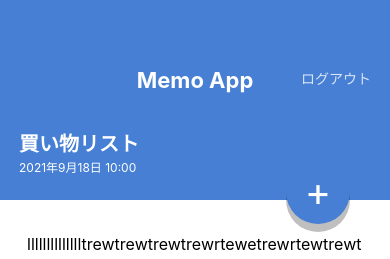
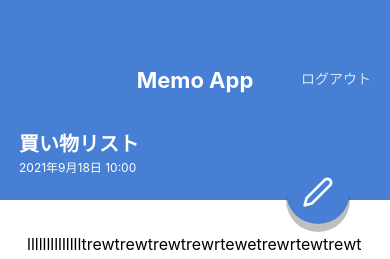
Before and after one commit to tomoaki1031/MemoApp2, a React Native app: screen /MemoList in a window 390 px wide. Shown: the top 259 px of the page. Built offline with nearby package versions, Linux system fonts and the light colour scheme.

Commit message:
Install @expo/vector-icons

```diff
--- a/App.jsx
+++ b/App.jsx
@@ -1,7 +1,7 @@
 import React from 'react';
 
 import MemoDetailScreen from './src/screens/MemoDetailsScreen';
-import MemoListScreen from './src/screens/MemoListScreen';
+// import MemoListScreen from './src/screens/MemoListScreen';
 
 export default function App() {
   return (
--- a/package.json
+++ b/package.json
@@ -8,6 +8,7 @@
     "eject": "expo eject"
   },
   "dependencies": {
+    "@expo/vector-icons": "^12.0.5",
     "expo": "~42.0.1",
     "expo-status-bar": "~1.0.4",
     "prop-types": "^15.7.2",
--- a/src/components/CircleButton.jsx
+++ b/src/components/CircleButton.jsx
@@ -1,19 +1,20 @@
 import React from 'react';
-import { View, Text, StyleSheet } from 'react-native';
+import { View, StyleSheet } from 'react-native';
 import { string, shape } from 'prop-types';
+import { Feather } from '@expo/vector-icons';
 
 export default function CircleButton(props) {
-  const { children, style } = props;
+  const { style, name } = props;
   return (
     <View style={[styles.circleButton, style]}>
-      <Text style={styles.circleButtonLabel}>{children}</Text>
+      <Feather name={name} size={32} color="white" />
     </View>
   );
 }
 
 CircleButton.propTypes = {
-  children: string.isRequired,
   style: shape(),
+  name: string.isRequired,
 };
 CircleButton.defaultProps = {
   style: null,
--- a/src/components/MemoList.jsx
+++ b/src/components/MemoList.jsx
@@ -1,3 +1,4 @@
+import { Feather } from '@expo/vector-icons';
 import React from 'react';
 import { View, Text, StyleSheet } from 'react-native';
 
@@ -11,7 +12,7 @@
           <Text style={styles.memoListItemDate}>2021年9月19日 10:00</Text>
         </View>
         <View>
-          <Text>x</Text>
+          <Feather name="x" size={16} color="#B0B0B0" />
         </View>
       </View>
 
@@ -21,7 +22,7 @@
           <Text style={styles.memoListItemDate}>2021年9月19日 10:00</Text>
         </View>
         <View>
-          <Text>x</Text>
+          <Feather name="x" size={16} color="#B0B0B0" />
         </View>
       </View>
 
@@ -31,7 +32,7 @@
           <Text style={styles.memoListItemDate}>2021年9月19日 10:00</Text>
         </View>
         <View>
-          <Text>x</Text>
+          <Feather name="x" size={16} color="#B0B0B0" />
         </View>
       </View>
 
--- a/src/screens/MemoDetailsScreen.jsx
+++ b/src/screens/MemoDetailsScreen.jsx
@@ -1,5 +1,7 @@
 import React from 'react';
-import { View, ScrollView, Text, StyleSheet } from 'react-native';
+import {
+  View, ScrollView, Text, StyleSheet,
+} from 'react-native';
 
 import Appbar from '../components/AppBar';
 import CircleButton from '../components/CircleButton';
@@ -23,7 +25,7 @@
 
         </Text>
       </ScrollView>
-      <CircleButton style={{ top: 160, botom: 'auto' }}>+</CircleButton>
+      <CircleButton style={{ top: 160, botom: 'auto' }} name="edit-2" />
 
     </View>
   );
--- a/src/screens/MemoListScreen.jsx
+++ b/src/screens/MemoListScreen.jsx
@@ -11,7 +11,7 @@
 
       <AppBar />
       <MemoList />
-      <CircleButton>+</CircleButton>
+      <CircleButton name="plus" />
 
     </View>
   );
```
